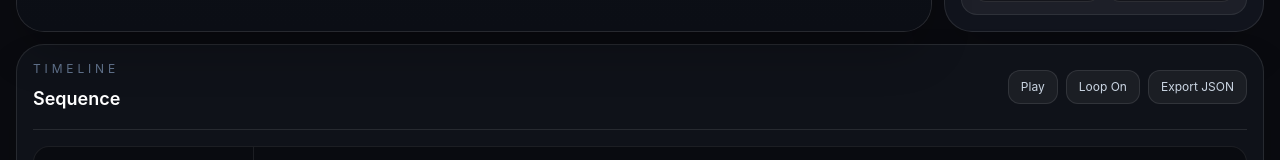
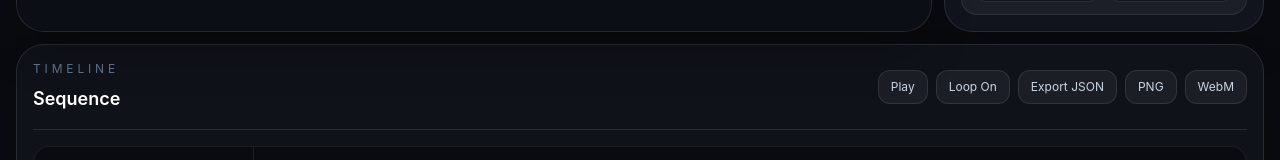
Before and after one commit to channyeintun/motion-graphics-editor, a React (Vite) app: page / in a window 1280 px wide. Shown: the part 1270-1430 px from the top of the page. Built offline with nearby package versions, Linux system fonts and the light colour scheme; no server answers.

Commit message:
phase 8: add preview exports

```diff
--- a/src/app/AppShell.tsx
+++ b/src/app/AppShell.tsx
@@ -23,6 +23,7 @@ export function AppShell() {
   const audioInputRef = useRef<HTMLInputElement | null>(null);
   const audioElementsRef = useRef(new Map<string, HTMLAudioElement>());
   const playbackTimeRef = useRef(0);
+  const previewCanvasRef = useRef<HTMLCanvasElement | null>(null);
 
   const project = useEditorStore((state) => state.project);
   const currentTime = useEditorStore((state) => state.currentTime);
@@ -212,6 +213,57 @@ export function AppShell() {
     URL.revokeObjectURL(url);
   };
 
+  const handleExportPng = () => {
+    const canvas = previewCanvasRef.current;
+
+    if (!canvas) {
+      return;
+    }
+
+    const link = document.createElement("a");
+    link.href = canvas.toDataURL("image/png");
+    link.download = `${project.name.toLowerCase().replaceAll(/\s+/g, "-")}.png`;
+    link.click();
+  };
+
+  const handleExportWebm = () => {
+    const canvas = previewCanvasRef.current;
+
+    if (!canvas || typeof MediaRecorder === "undefined") {
+      return;
+    }
+
+    const chunks: Blob[] = [];
+    const recorder = new MediaRecorder(canvas.captureStream(project.fps), {
+      mimeType: "video/webm",
+    });
+    recorder.ondataavailable = (event) => {
+      if (event.data.size > 0) {
+        chunks.push(event.data);
+      }
+    };
+    recorder.onstop = () => {
+      const blob = new Blob(chunks, { type: "video/webm" });
+      const url = URL.createObjectURL(blob);
+      const link = document.createElement("a");
+      link.href = url;
+      link.download = `${project.name.toLowerCase().replaceAll(/\s+/g, "-")}.webm`;
+      link.click();
+      URL.revokeObjectURL(url);
+    };
+
+    seek(0);
+    setPlaying(true);
+    recorder.start();
+    window.setTimeout(
+      () => {
+        setPlaying(false);
+        recorder.stop();
+      },
+      project.duration * 1000 + 150,
+    );
+  };
+
   return (
     <main className="min-h-screen bg-[#0a0b10] text-slate-100">
       <input
@@ -295,6 +347,9 @@ export function AppShell() {
               selectedId={selectedId}
               onSelect={selectLayer}
               onMove={moveLayerObject}
+              onCanvasReady={(canvas) => {
+                previewCanvasRef.current = canvas;
+              }}
             />
           </div>
 
@@ -534,6 +589,20 @@ export function AppShell() {
               >
                 Export JSON
               </button>
+              <button
+                type="button"
+                onClick={handleExportPng}
+                className="rounded-xl border border-white/10 bg-white/5 px-3 py-2"
+              >
+                PNG
+              </button>
+              <button
+                type="button"
+                onClick={handleExportWebm}
+                className="rounded-xl border border-white/10 bg-white/5 px-3 py-2"
+              >
+                WebM
+              </button>
             </div>
           </div>
 
--- a/src/editor/preview/PreviewViewport.tsx
+++ b/src/editor/preview/PreviewViewport.tsx
@@ -8,6 +8,7 @@ type PreviewViewportProps = {
   selectedId: string | null;
   onSelect: (id: string | null) => void;
   onMove: (id: string, nextX: number, nextY: number) => void;
+  onCanvasReady?: (canvas: HTMLCanvasElement) => void;
 };
 
 type DragState = {
@@ -16,7 +17,13 @@ type DragState = {
   offsetY: number;
 };
 
-export function PreviewViewport({ objects, selectedId, onSelect, onMove }: PreviewViewportProps) {
+export function PreviewViewport({
+  objects,
+  selectedId,
+  onSelect,
+  onMove,
+  onCanvasReady,
+}: PreviewViewportProps) {
   const [dragState, setDragState] = useState<DragState | null>(null);
   const selectedObject = objects.find((object) => object.id === selectedId) ?? null;
 
@@ -53,6 +60,9 @@ export function PreviewViewport({ objects, selectedId, onSelect, onMove }: Previ
           camera={{ position: [0, 0, 20], zoom: 72 }}
           dpr={[1, 2]}
           className="rounded-[22px]"
+          onCreated={(state) => {
+            onCanvasReady?.(state.gl.domElement);
+          }}
           onPointerUp={stopDragging}
           onPointerLeave={stopDragging}
         >
```
Also changed, not shown: 1 other file (tests, documents, lock files or other folders).
